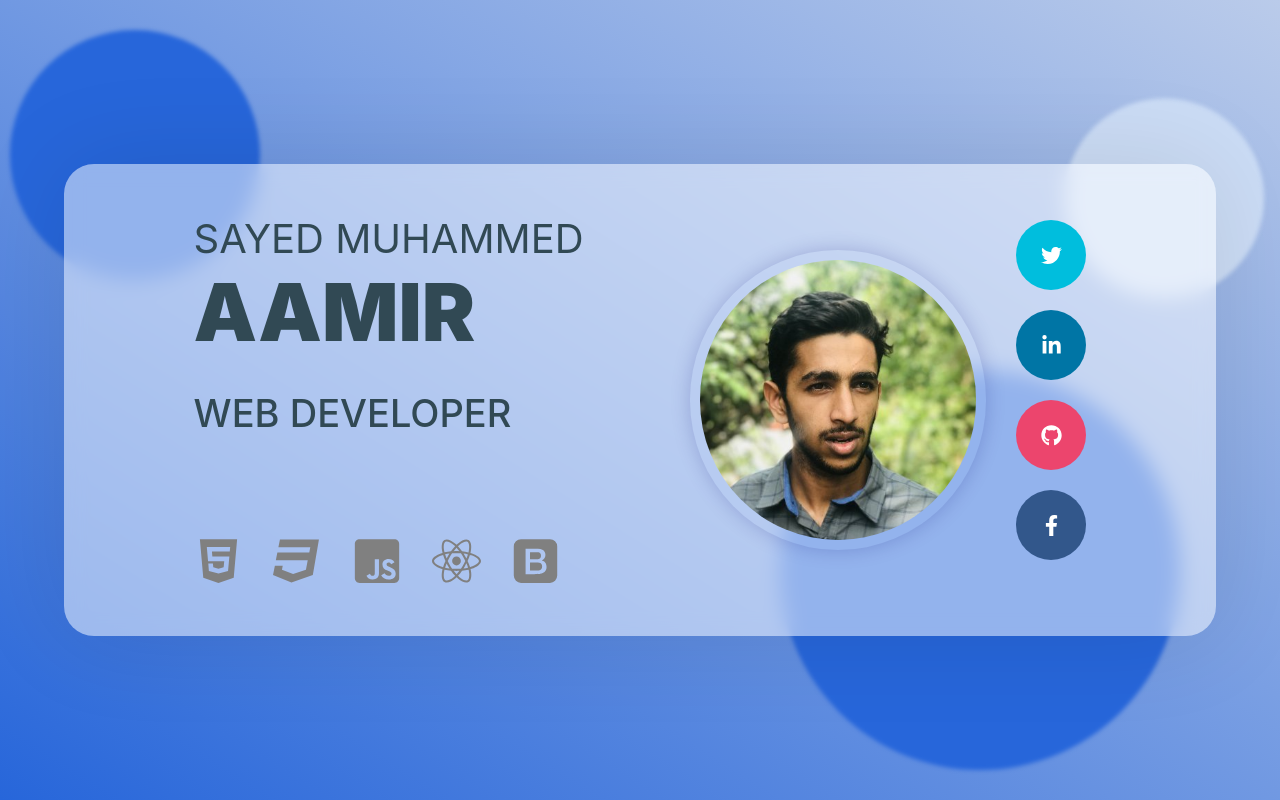
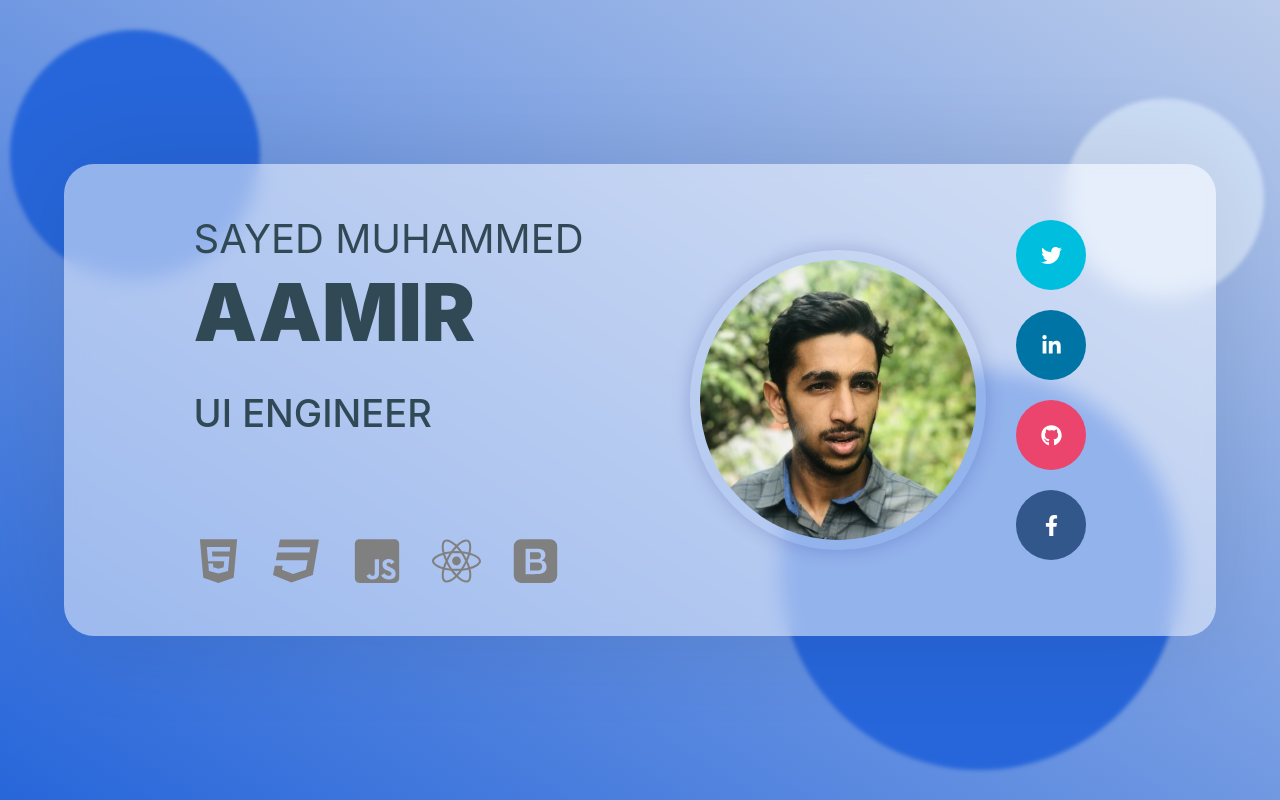
Before and after one commit to devaamir/portfolio, a React (Create React App) app: page / in a window 1280 px wide. Built offline with nearby package versions, Linux system fonts and the light colour scheme.

Commit message:
Update Spotlight.js

```diff
--- a/src/components/screens/Spotlight.js
+++ b/src/components/screens/Spotlight.js
@@ -46,7 +46,7 @@ export default function () {
 						<Name>
 							<FirstName>Sayed Muhammed</FirstName>Aamir
 						</Name>
-						<Profession>Web Developer</Profession>
+						<Profession>UI Engineer</Profession>
 						<SkillsList>
 							{skills.map((skill) => (
 								<SkillItems key={skill.id}>
```
